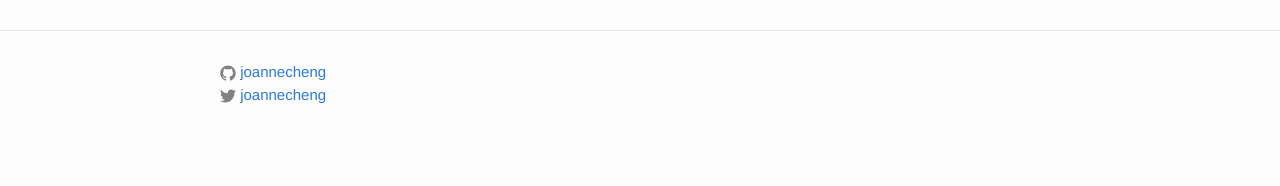
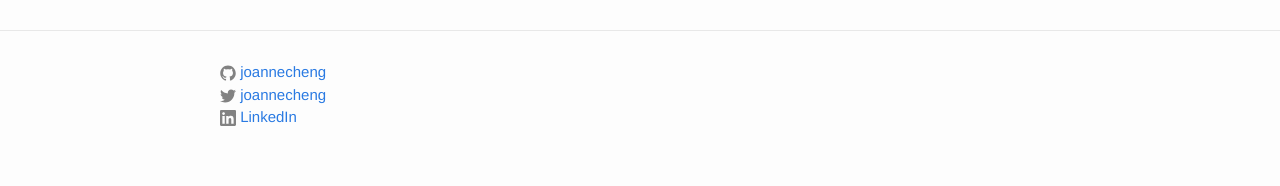
Before and after one commit to joannecheng/joannecheng.github.io, a Jekyll site: the page built from index.html, in a window 1280 px wide. Shown: the part 1482-1668 px from the top of the page. Built offline with Jekyll 4.4.1, drawn with Linux system fonts in a browser that asks for light colours; nearby versions of some CDN libraries; library files that are not in the unit come from our copies.

Commit message:
linkedin link

```diff
--- a/_config.yml
+++ b/_config.yml
@@ -12,6 +12,7 @@ baseurl: "" # the subpath of your site, e.g. /blog
 url: "http://joannecheng.me" # the base hostname & protocol for your site
 twitter_username: joannecheng
 github_username: joannecheng
+linkedin_username: cheng-joanne
 
 # Build settings
 markdown: kramdown
--- a/_includes/footer.html
+++ b/_includes/footer.html
@@ -17,6 +17,12 @@
             {% include icon-twitter.html username=site.twitter_username %}
           </li>
           {% endif %}
+
+          {% if site.linkedin_username %}
+          <li>
+            {% include icon-linkedin.html username=site.linkedin_username %}
+          </li>
+          {% endif %}
         </ul>
       </div>
 
--- /dev/null
+++ b/_includes/icon-linkedin.html
@@ -0,0 +1,4 @@
+<a href="https://www.linkedin.com/in/{{ include.username }}">
+  <span class="icon icon--linkedin">{% include icon-linkedin.svg %}</span>
+  <span class="label">LinkedIn</span>
+</a>
```
Also changed, not shown: _includes/icon-linkedin.svg (added).
